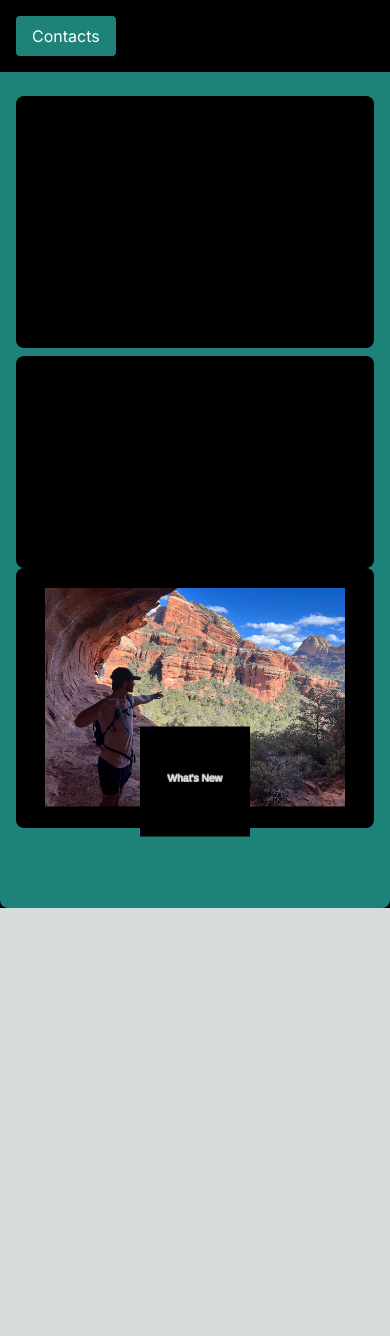
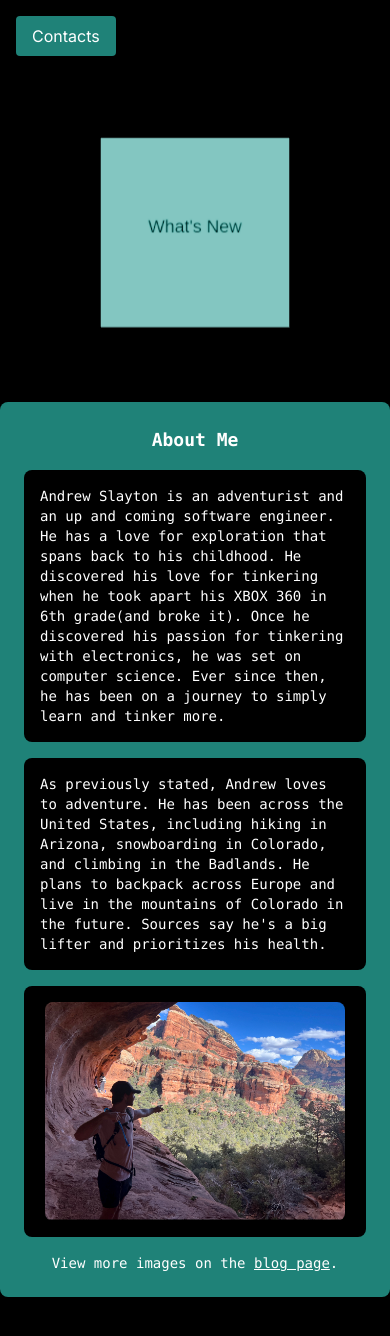
Before and after one commit to Andrewslayton/andrew-portfolio-page, a Next.js app: page / in a window 390 px wide. Shown: the top 1336 px of the page. Before the commit the page ends 908 px from the top, so only its background shows below. Built offline with nearby package versions, Linux system fonts and the light colour scheme.

Commit message:
cube color

```diff
--- a/src/app/components/about/aboutme.tsx
+++ b/src/app/components/about/aboutme.tsx
@@ -1,36 +1,48 @@
 import Image from "next/image";
+
 export function Aboutme() {
   return (
-     <div className="bg-[#1f8278] p-4 rounded-lg overflow-auto h-full  ">
-       <h2 className="text-lg sm:text-xl font-bold text-white mb-4">
+    <div className="flex justify-center items-center h-auto pb-20">
+      {" "}
+      {/* Added padding-bottom */}
+      <div className="bg-[#1f8278] p-6 rounded-lg w-full max-w-2xl">
+        <h2 className="text-lg sm:text-xl font-bold text-white mb-4 text-center">
+          About Me
         </h2>
-       <div className="bg-black p-4 rounded-lg">
-         <p className="text-sm sm:text-base ">
+        <div className="bg-black p-4 rounded-lg mb-4">
+          <p className="text-sm sm:text-base text-white">
             Andrew Slayton is an adventurist and an up and coming software
             engineer. He has a love for exploration that spans back to his
             childhood. He discovered his love for tinkering when he took apart
             his XBOX 360 in 6th grade(and broke it). Once he discovered his
-           passion for tinkering with electronics he was set on computer
-           science. Ever since then he has been on a journey to simply learn and
-           tinker more.
+            passion for tinkering with electronics, he was set on computer
+            science. Ever since then, he has been on a journey to simply learn
+            and tinker more.
           </p>
         </div>
-       <h1 className="text-lg sm:text-l font-bold  mb-2 mt-2 text-center">
-       </h1>
-       <p className="  text-sm sm:text-base bg-black p-4 rounded-lg">
-         As previously stated Andrew loves to adventure. He has been across the
-         United States including hiking in Arizona, snowboarding in Colorado,
-         and climbing in the Badlands. He plans to backpack across Eruope and
-         live in the mountains of Colorado in the future. Sources say hes a big
-         lifter and prioritizes his health.
+        <p className="text-sm sm:text-base bg-black p-4 rounded-lg text-white mb-4">
+          As previously stated, Andrew loves to adventure. He has been across
+          the United States, including hiking in Arizona, snowboarding in
+          Colorado, and climbing in the Badlands. He plans to backpack across
+          Europe and live in the mountains of Colorado in the future. Sources
+          say he's a big lifter and prioritizes his health.
         </p>
-       <div className="flex  justify-center bg-black rounded-lg p-5">
+        <div className="flex justify-center bg-black p-4 rounded-lg mb-4">
           <Image
             src="/andrewcave.png"
             width={300}
             height={150}
             alt="Andrew Slayton in a cave"
+            className="object-cover rounded-lg"
           />
+        </div>
+        <p className="text-center text-white text-sm sm:text-base mt-4">
+          View more images on the{" "}
+          <a href="/blog" className="underline">
+            blog page
+          </a>
+          .
+        </p>
       </div>
     </div>
   );
--- a/src/app/components/cube/cube.tsx
+++ b/src/app/components/cube/cube.tsx
@@ -35,17 +35,23 @@ const Cube: React.FC<CubeProps> = ({ onClickFace }) => {
     const materials = labels.map((label) => {
       const canvas = document.createElement("canvas");
       const context = canvas.getContext("2d");
-      canvas.width = 512; // Increased texture size for larger cube
+      canvas.width = 512;
       canvas.height = 512;
-      context!.fillStyle = "#FFF";
-      context!.font = "48px Arial"; // Increased font size
+      context!.fillStyle = "#1f8278";
+      context!.fillRect(0, 0, canvas.width, canvas.height);
+      context!.font = "48px Arial";
       context!.textAlign = "center";
-      context!.fillText(label, 256, 256); // Centered text in larger texture
+      context!.fillStyle = "#000000";
+      context!.fillText(label, 256, 256);
 
       const texture = new THREE.Texture(canvas);
       texture.needsUpdate = true;
 
-      return new THREE.MeshBasicMaterial({ map: texture });
+      const material = new THREE.MeshBasicMaterial({
+        map: texture,
+        transparent: true,
+      });
+      return material;
     });
 
     if (meshRef.current) {
@@ -95,10 +101,9 @@ const Cube: React.FC<CubeProps> = ({ onClickFace }) => {
   });
 
   return (
-    <mesh ref={meshRef} scale={[2.5, 2.5, 2.5]}>
-      {" "}
-      {/* Increased size of the cube */}
+    <mesh ref={meshRef} scale={[3, 3, 3]}>
       <boxGeometry args={[1, 1, 1]} />
+      <meshBasicMaterial color="#1f8278" /> {/* Set the cube color here */}
     </mesh>
   );
 };
@@ -106,14 +111,13 @@ const Cube: React.FC<CubeProps> = ({ onClickFace }) => {
 const CubeCanvas: React.FC<CubeProps> = ({ onClickFace }) => (
   <div
     style={{
-      position: "absolute",
-      bottom: 0,
-      left: 0,
+      position: "relative",
       width: "100%",
-      height: "30vh",
+      height: "40vh",
       display: "flex",
       justifyContent: "center",
       alignItems: "center",
+      backgroundColor: "black",
     }}
   >
     <Canvas style={{ width: "100%", height: "100%" }}>
--- a/src/app/page.tsx
+++ b/src/app/page.tsx
@@ -1,4 +1,4 @@
-"use client";
+"use client"
 import React, { useState } from "react";
 import { Aboutme } from "./components/about/aboutme";
 import { Education } from "./components/education/education";
@@ -44,8 +44,10 @@ const HomePage = () => {
   };
 
   return (
-    <div className="flex h-screen bg-black font-mono text-lg">
-      <CubeCanvas onClickFace={handleCubeClick} />
+    <div className="flex flex-col min-h-screen bg-black font-mono text-lg">
+      <div className="relative">
+        <CubeCanvas onClickFace={handleCubeClick} />
+      </div>
       <div className="flex-1 flex items-center justify-center">
         {renderSection()}
       </div>
```
Lines whose indentation alone changed are shown as unchanged.
